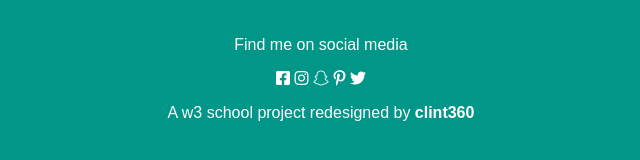
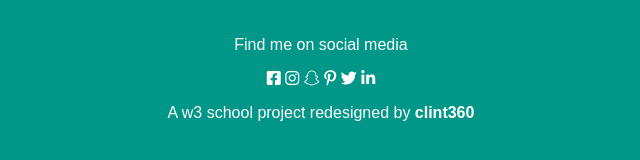
Before and after one commit to clint360/cvtemplate, a plain HTML site: page index.html in a window 1280 px wide. Shown: the part 1202-1362 px from the top of the page, 319-959 px from the left. Drawn offline with Linux system fonts and the light colour scheme.

```diff
--- a/index.html
+++ b/index.html
@@ -144,6 +144,7 @@
           <i class="fa-brands fa-snapchat media-icons"></i>
           <i class="fa-brands fa-pinterest-p media-icons"></i>
           <i class="fa-brands fa-twitter media-icons"></i>
+          <i class="fa-brands fa-linkedin-in"></i>
       </div>
 
       <p>A w3 school project redesigned by <b>clint360</b></p>
```
Also changed, not shown: 1 other file.
